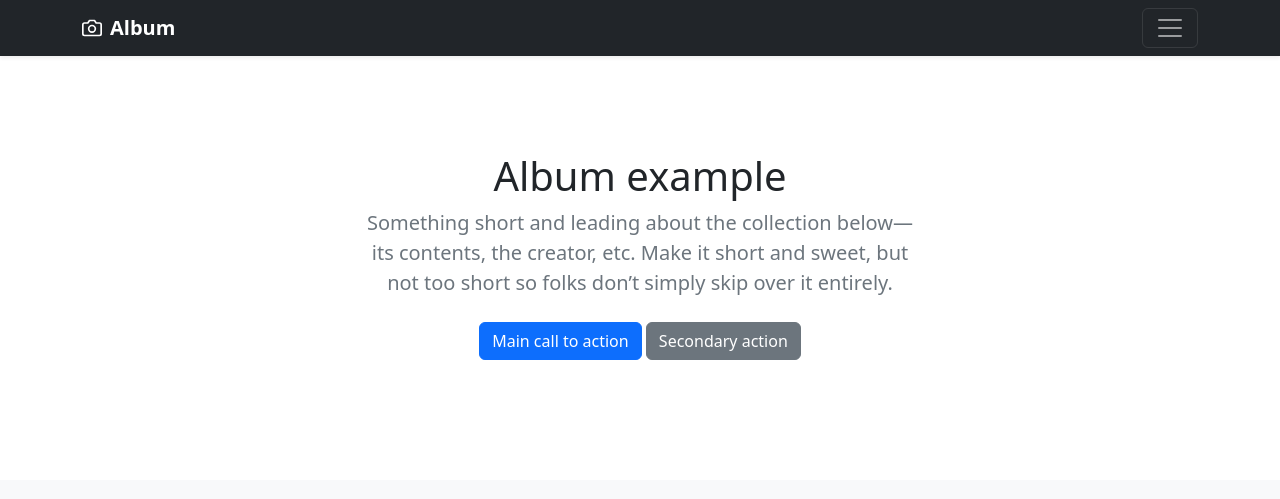
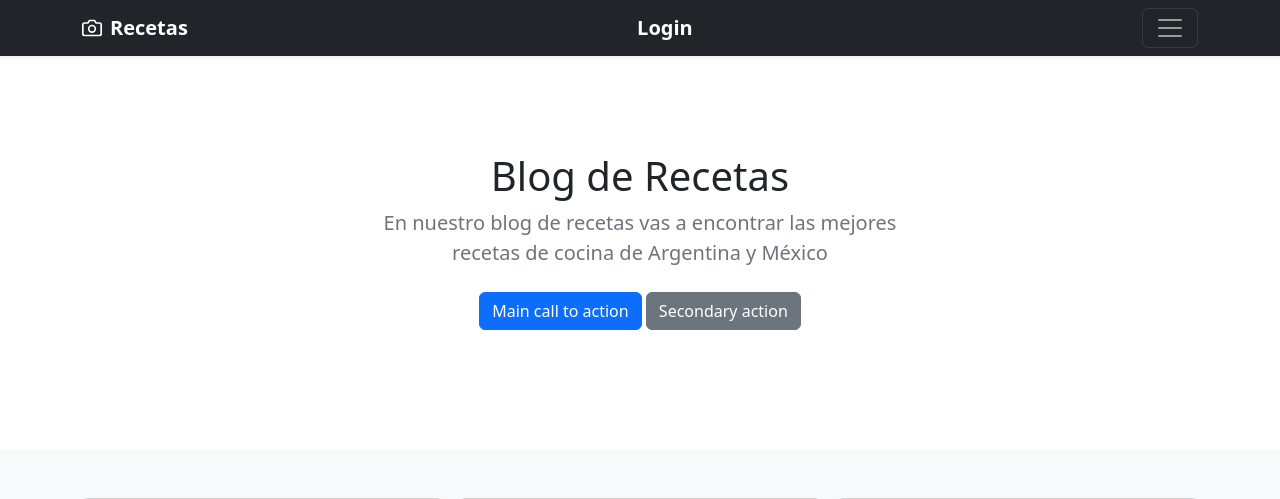
Before and after one commit to castiglioneRenzo/blogRecetas, a Django app: page /inicio in a window 1280 px wide. Shown: the top 499 px of the page. Run offline with Django 4.2, Linux system fonts and the light colour scheme; some libraries are stand-ins or nearby versions.

Commit message:
modifico templates html

```diff
--- a/blog/urls.py
+++ b/blog/urls.py
@@ -1,6 +1,7 @@
 from django.urls import path
 from blog.views import *
 urlpatterns = [
+    path('', inicio, name='inicio'),
     path('inicio', inicio, name='inicio'),
     path('login', login, name='login'),
 ]
--- a/blogRecetas/templates/album/index.html
+++ b/blogRecetas/templates/album/index.html
@@ -7,7 +7,7 @@
     <meta name="description" content="">
     <meta name="author" content="Mark Otto, Jacob Thornton, and Bootstrap contributors">
     <meta name="generator" content="Hugo 0.101.0">
-    <title>Album example · Bootstrap v5.2</title>
+    <title>Blog de Recetas</title>
 
     <link rel="canonical" href="https://getbootstrap.com/docs/5.2/examples/album/">
 
@@ -97,7 +97,10 @@
     <div class="container">
       <a href="#" class="navbar-brand d-flex align-items-center">
         <svg xmlns="http://www.w3.org/2000/svg" width="20" height="20" fill="none" stroke="currentColor" stroke-linecap="round" stroke-linejoin="round" stroke-width="2" aria-hidden="true" class="me-2" viewBox="0 0 24 24"><path d="M23 19a2 2 0 0 1-2 2H3a2 2 0 0 1-2-2V8a2 2 0 0 1 2-2h4l2-3h6l2 3h4a2 2 0 0 1 2 2z"/><circle cx="12" cy="13" r="4"/></svg>
-        <strong>Album</strong>
+        <strong>Recetas</strong>
+      </a>
+      <a href="{% url 'login' %}" class="navbar-brand d-flex align-items-center">
+        <strong>Login</strong>
       </a>
       <button class="navbar-toggler" type="button" data-bs-toggle="collapse" data-bs-target="#navbarHeader" aria-controls="navbarHeader" aria-expanded="false" aria-label="Toggle navigation">
         <span class="navbar-toggler-icon"></span>
@@ -111,8 +114,8 @@
   <section class="py-5 text-center container">
     <div class="row py-lg-5">
       <div class="col-lg-6 col-md-8 mx-auto">
-        <h1 class="fw-light">Album example</h1>
-        <p class="lead text-muted">Something short and leading about the collection below—its contents, the creator, etc. Make it short and sweet, but not too short so folks don’t simply skip over it entirely.</p>
+        <h1 class="fw-light">Blog de Recetas</h1>
+        <p class="lead text-muted">En nuestro blog de recetas vas a encontrar las mejores recetas de cocina de Argentina y México</p>
         <p>
           <a href="#" class="btn btn-primary my-2">Main call to action</a>
           <a href="#" class="btn btn-secondary my-2">Secondary action</a>
--- a/blogRecetas/templates/sign-in/index.html
+++ b/blogRecetas/templates/sign-in/index.html
@@ -78,7 +78,7 @@
 
 <main class="form-signin w-100 m-auto">
   <form>
-    <img class="mb-4" src="{% static 'blog/assets/brand/bootstrap-logo.svg' %}" alt="" width="72" height="57">
+    <a href="{% url 'inicio' %}"><img class="mb-4" src="{% static 'blog/assets/brand/bootstrap-logo.svg' %}" alt="" width="72" height="57"></a>
     <h1 class="h3 mb-3 fw-normal">Please sign in</h1>
 
     <div class="form-floating">
```
Also changed, not shown: db.sqlite3.
